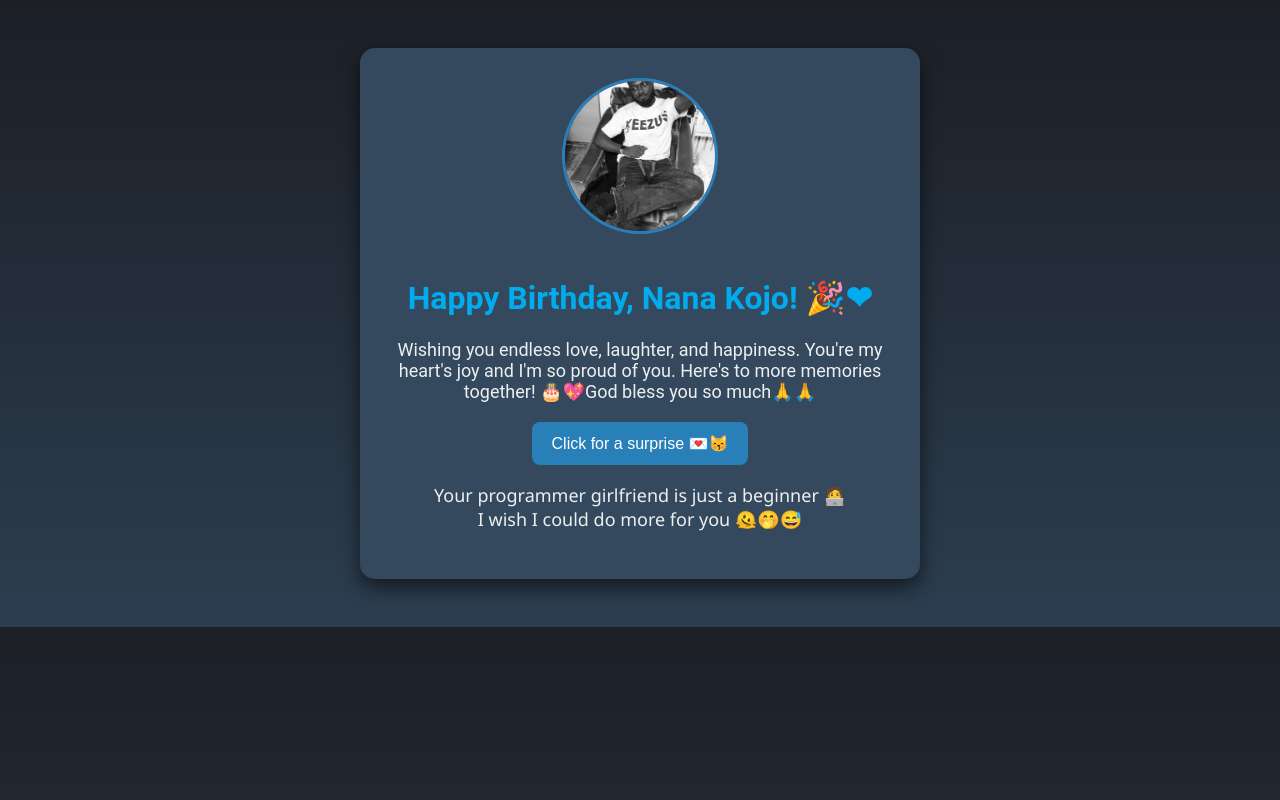
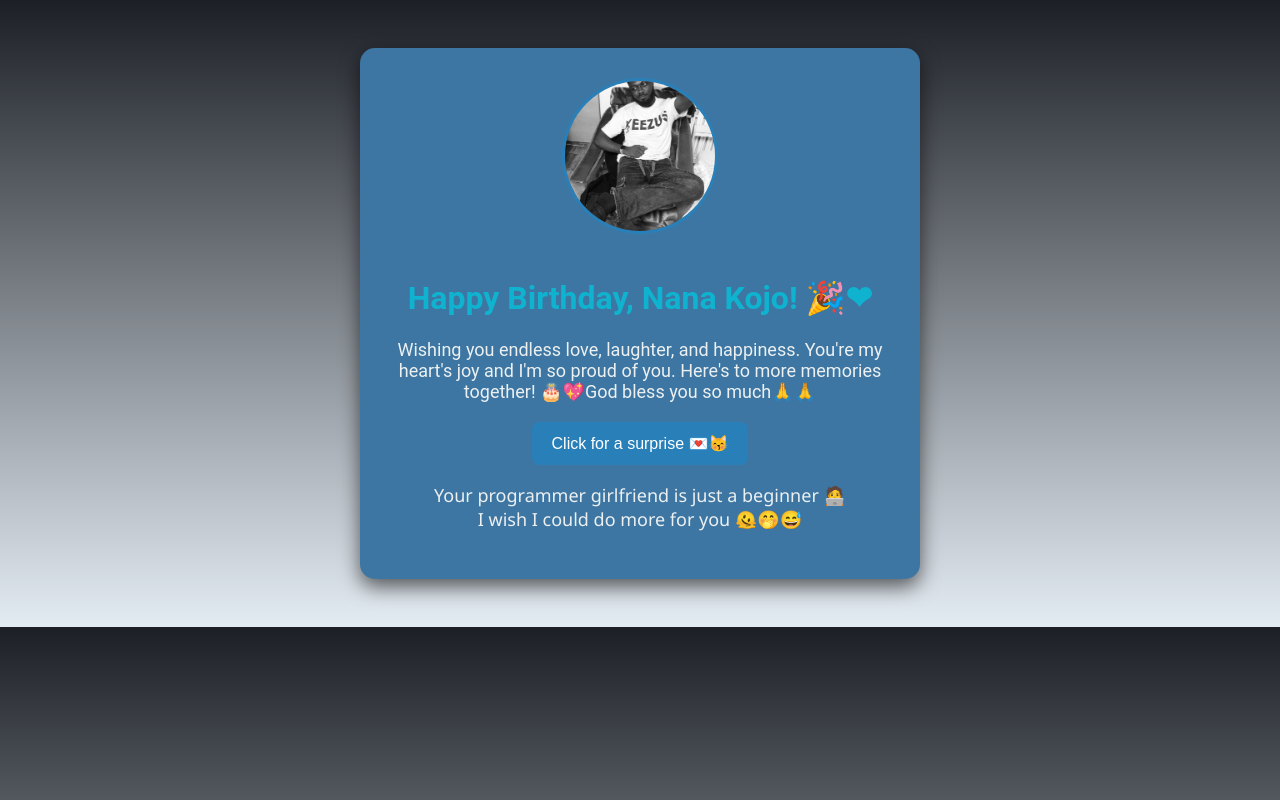
Before and after one commit to eme-rald22/happy, a plain HTML site: page index.html in a window 1280 px wide. Drawn offline with Linux system fonts and the light colour scheme.

Commit message:
Add files via upload

```diff
--- a/style.css
+++ b/style.css
@@ -1,6 +1,6 @@
 
 body {
-  background: linear-gradient(#1c1f26, #2c3e50);
+  background: linear-gradient(#1c1f26, #e4ecf3);
   font-family: 'Roboto', sans-serif;
   text-align: center;
   padding: 40px;
@@ -8,7 +8,7 @@ body {
 }
 
 .card {
-  background: #34495e;
+  background: #3d76a2;
   padding: 30px;
   border-radius: 15px;
   box-shadow: 0 8px 20px rgba(0, 0, 0, 0.6);
@@ -26,7 +26,7 @@ body {
 }
 
 h1 {
-  color: #00aced;
+  color: #10b3cf;
 }
 
 #wish {
@@ -46,7 +46,7 @@ button {
 }
 
 button:hover {
-  background-color: #1abc9c;
+  background-color: #30b83e;
 }
 
 #surprise {
```
